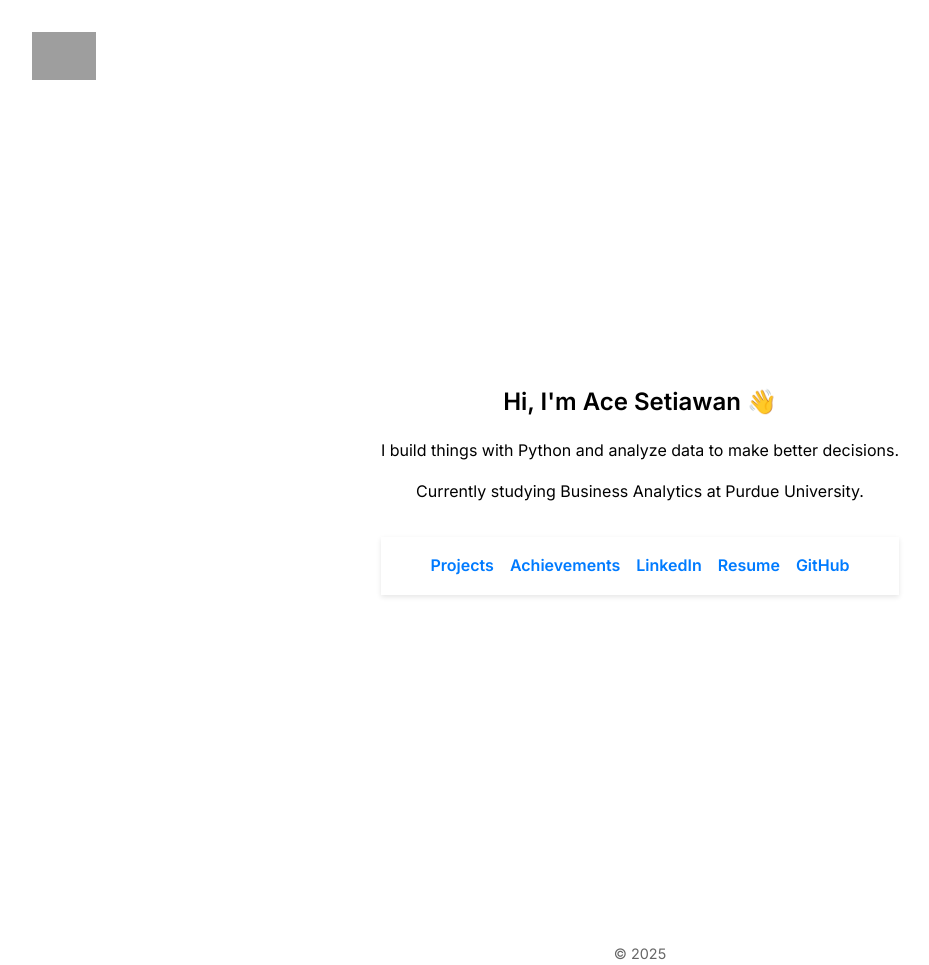
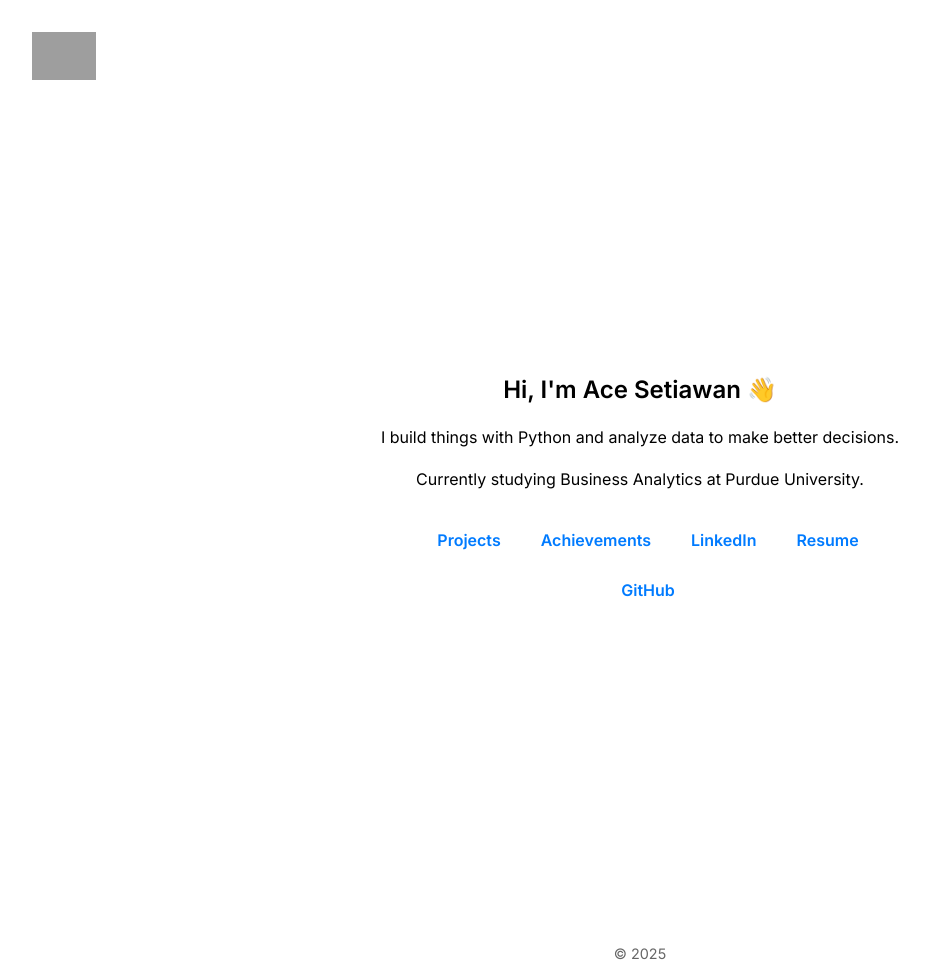
Before and after one commit to acepocalypse/acepocalypse.github.io, a Jekyll site: the page built from index.html, in a window 1280 px wide. Shown: the whole page, without its empty margins (0-929 px from the left). Built offline with Jekyll 4.4.1, drawn with Linux system fonts in a browser that asks for light colours; grey boxes are pictures that could not be loaded.

Commit message:
Refactor CSS: enhance link styles, improve navigation layout, and adjust header properties for better responsiveness and consistency

```diff
--- a/assets/css/style.css
+++ b/assets/css/style.css
@@ -63,27 +63,35 @@
   font-weight: 600;
   text-decoration: none;
   color: #007bff;
+  border-radius: 12px;
+  padding: 0.25rem 0.75rem;
 }
 
 .homepage-links a:hover {
   color: #0056b3;
+  background-color: rgba(0, 123, 255, 0.1);
 }
 
 
 /* === NAVIGATION === */
 nav {
   display: flex;
-  justify-content: center;
-  gap: 2rem;
-  background: white;
-  padding: 1rem 0;
-  box-shadow: 0 2px 5px rgba(0, 0, 0, 0.1);
+  align-items: center;
+  gap: 1.5rem;
+  margin-left: 1rem;
 }
 
 nav a {
   text-decoration: none;
   color: #333;
   font-weight: 600;
+  border-radius: 12px;
+  padding: 0.25rem 0.75rem;
+  transition: background 0.2s ease;
+}
+
+nav a:hover {
+  background-color: rgba(0, 0, 0, 0.05);
 }
 
 .site-header nav {
@@ -95,6 +103,8 @@
   color: #333;
   text-decoration: none;
   font-weight: 600;
+  border-radius: 12px;
+  padding: 0.25rem 0.75rem;
 }
 
 
@@ -128,16 +138,21 @@
 
 
 /* === LOGO === */
-.site-header {
+.site-header,
+.floating-logo {
   display: flex;
   align-items: center;
-  justify-content: space-between;
-  padding: 1rem 2rem;
   background: #fff;
-  box-shadow: 0 2px 6px rgba(0,0,0,0.05);
+  padding: 1rem;
+}
+
+.site-header {
+  justify-content: flex-start;
+  gap: 2rem;
   position: sticky;
   top: 0;
   z-index: 1000;
+  box-shadow: 0 2px 6px rgba(0,0,0,0.05);
 }
 
 .floating-logo {
@@ -165,7 +180,7 @@
   padding: 0.75rem 1.5rem;
   margin: 1rem 0.5rem;
   text-decoration: none;
-  border-radius: 5px;
+  border-radius: 12px;
   font-weight: 600;
   cursor: pointer;
 }
@@ -188,7 +203,7 @@
 .achievement-card {
   border: 1px solid #ddd;
   padding: 1rem;
-  border-radius: 10px;
+  border-radius: 16px;
   background: white;
 }
 
```
